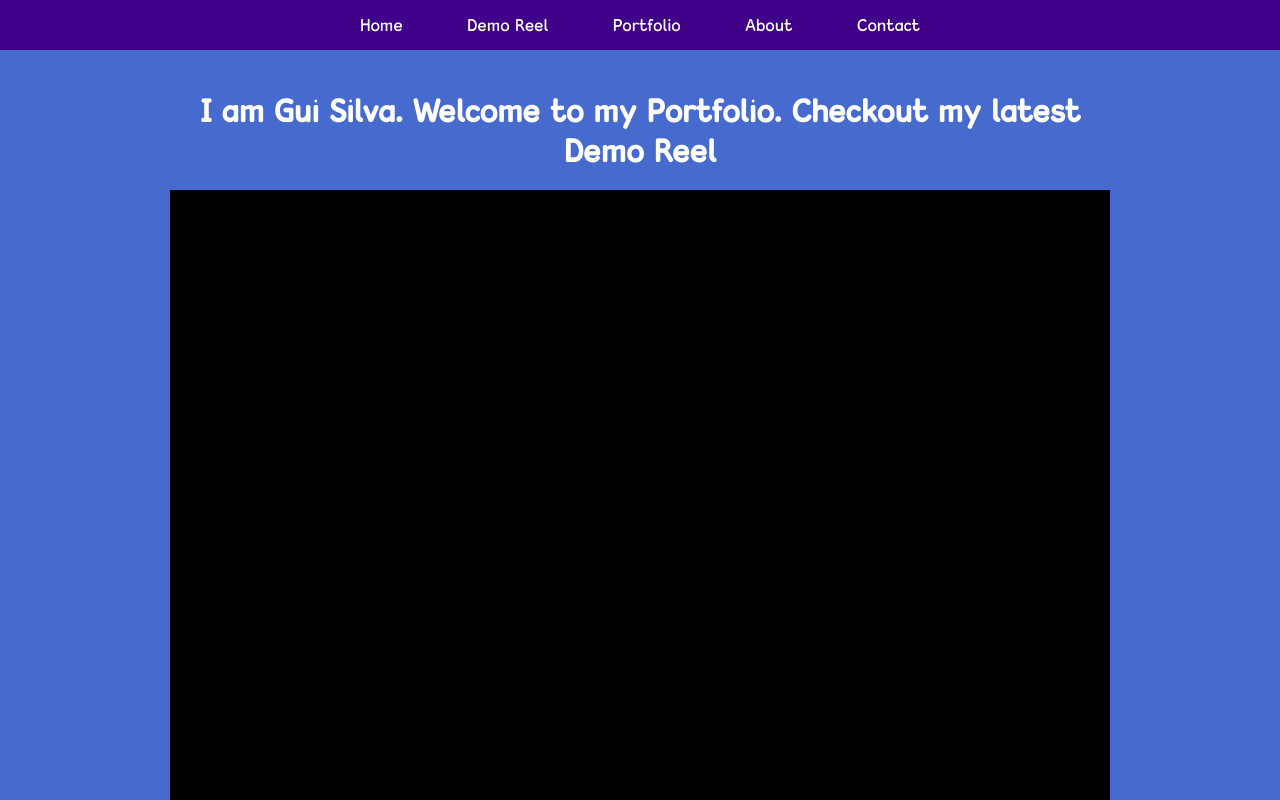
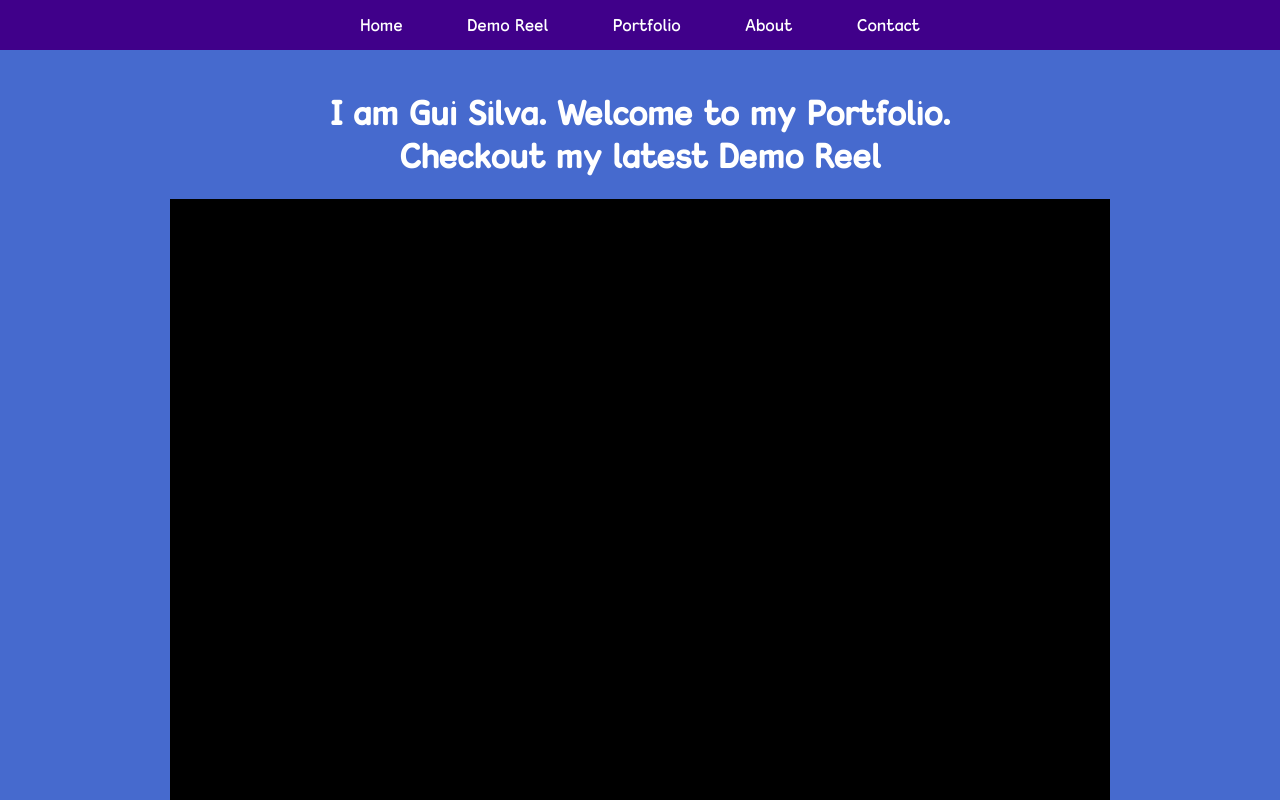
Before and after one commit to MrAngalo/Portfolio-Website, an Angular app: page /home in a window 1280 px wide. Shown: the top 800 px of the page. Built offline with nearby package versions, Linux system fonts and the light colour scheme.

Commit message:
changed welcome title

```diff
--- a/src/app/homepage/homepage.component.html
+++ b/src/app/homepage/homepage.component.html
@@ -1,8 +1,8 @@
 <div class="content-wrapper welcome">
     <div class="title">
         <h1>
-            I am Gui Silva. Welcome to my Portfolio. Checkout my latest Demo
-            Reel
+            I am Gui Silva. Welcome to my Portfolio.<br />
+            Checkout my latest Demo Reel
         </h1>
     </div>
     <div class="video">
--- a/src/app/homepage/homepage.component.scss
+++ b/src/app/homepage/homepage.component.scss
@@ -5,10 +5,7 @@
     padding-top: 20px;
     padding-bottom: 30px;
     > .title {
-        > h1 {
-            font-size: 30px;
-            text-align: center;
-        }
+        text-align: center;
     }
     > .video {
         height: 66.67vw;
```
